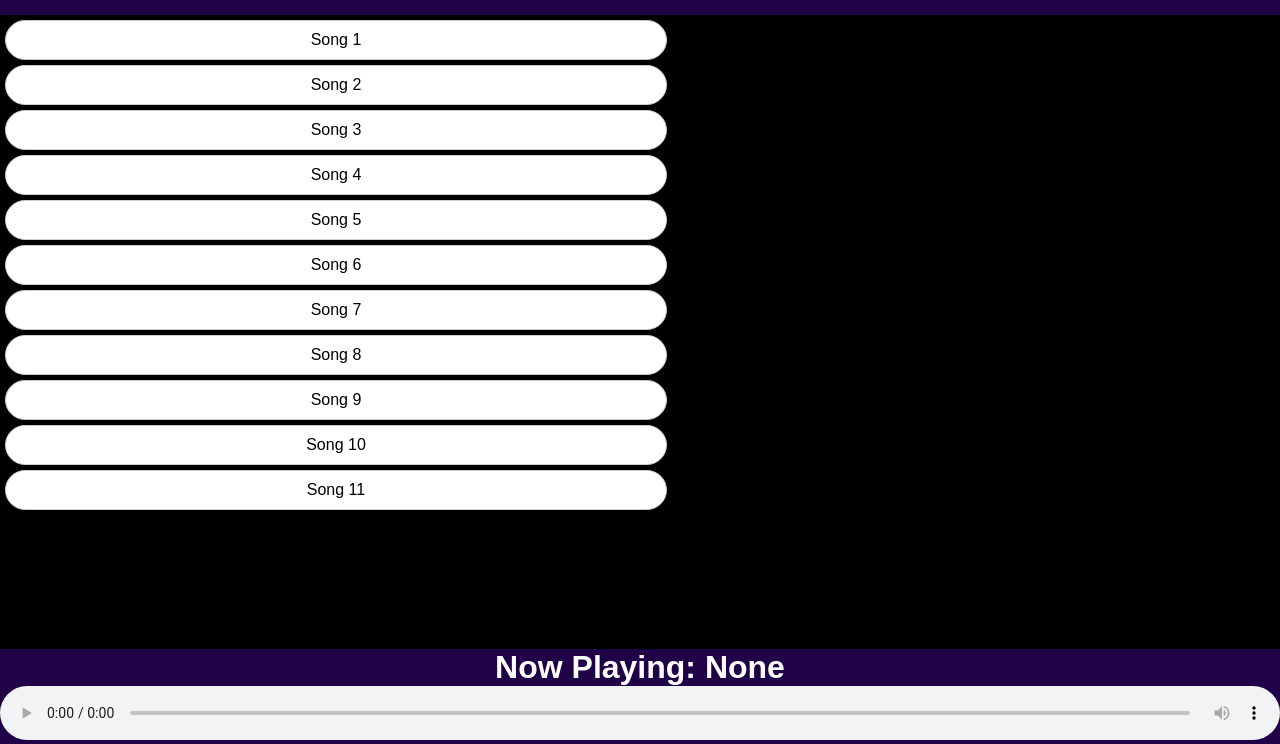
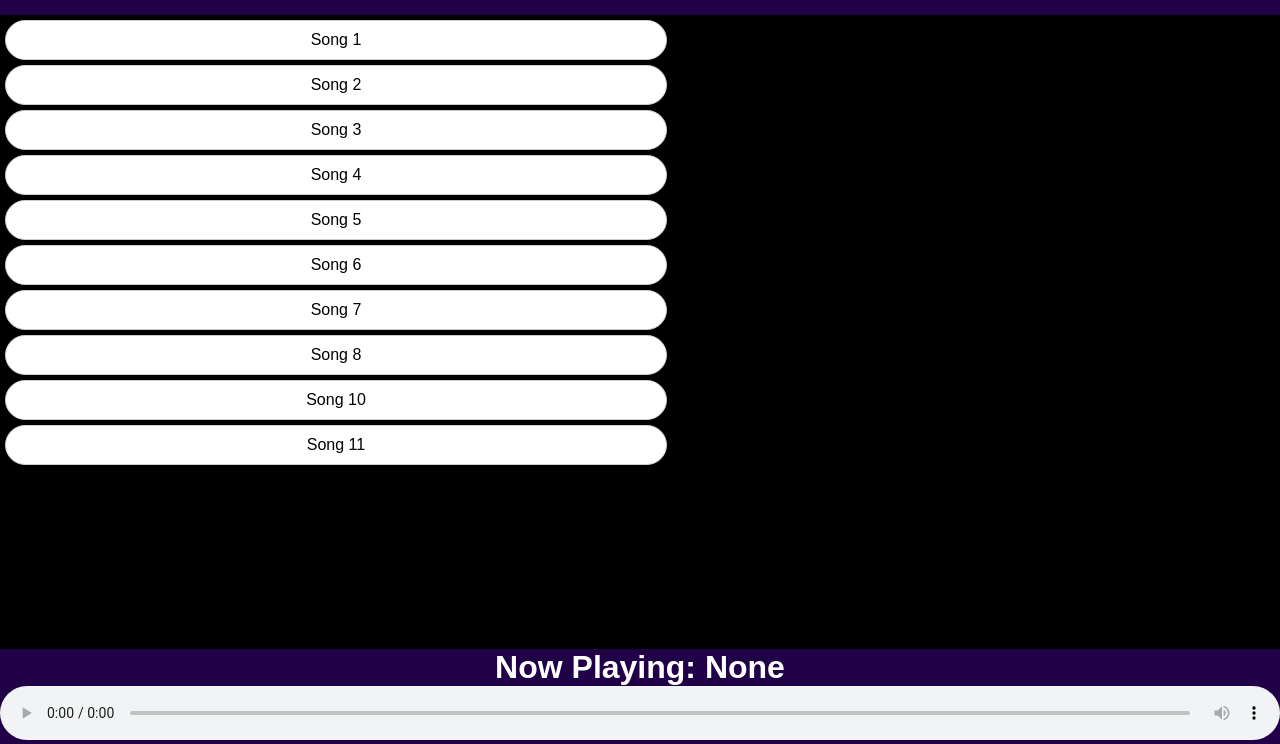
Before and after one commit to nikhil02032005/kaku12, a plain HTML site: page index.html in a window 1280 px wide. Shown: the part 56-800 px from the top of the page. Drawn offline with Linux system fonts and the light colour scheme.

Commit message:
update website content

```diff
--- a/index.html
+++ b/index.html
@@ -38,7 +38,6 @@
       <li class="song-item" >Song 6</li>
       <li class="song-item" >Song 7</li>
       <li class="song-item" >Song 8</li>
-      <li class="song-item" >Song 9</li>
       <li class="song-item" >Song 10</li>
       <li class="song-item" >Song 11</li>
 
```
